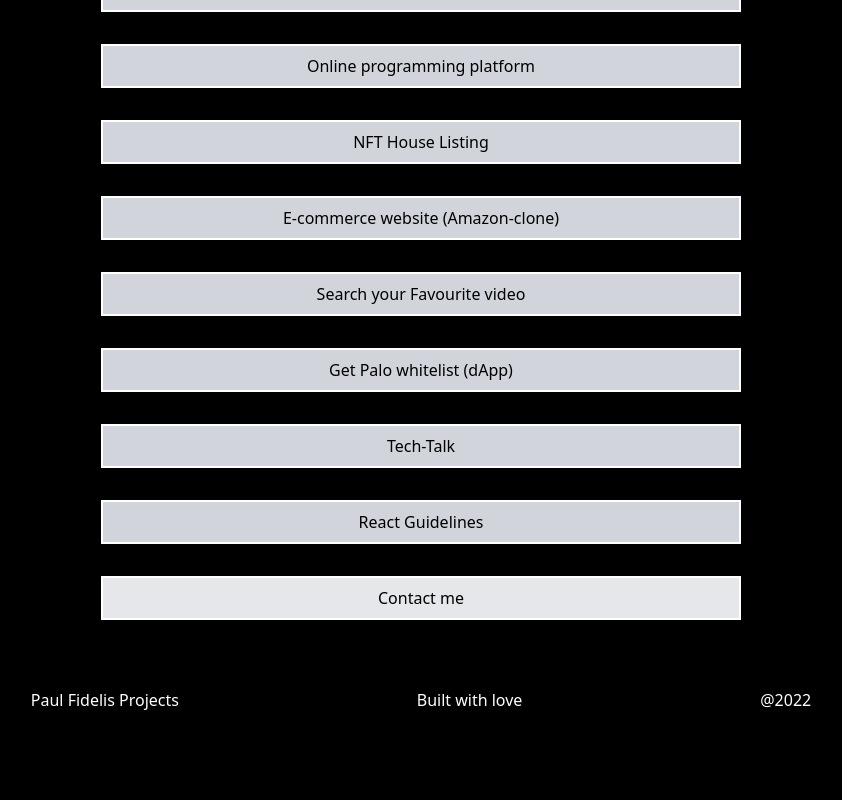
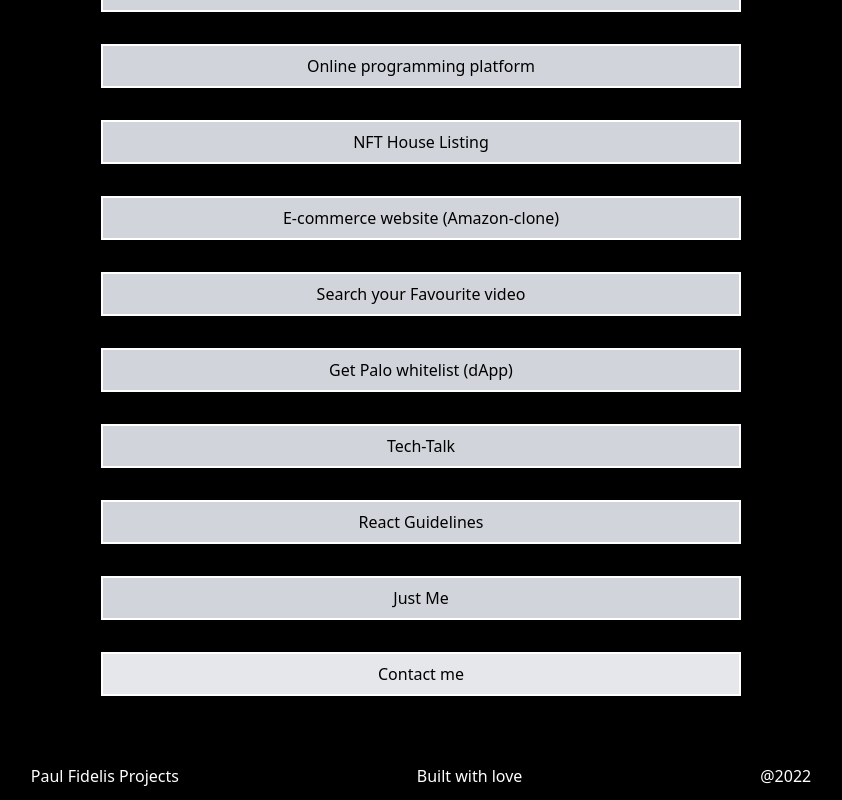
Before and after one commit to fidelmak/myProjectLink, a React (Create React App) app in the folder mylink/: page / in a window 1280 px wide. Shown: the part 440-1240 px from the top of the page, without its empty margins (219-1061 px from the left). Before the commit the page ends 1164 px from the top, so only its background shows below. Built offline with nearby package versions, Linux system fonts and the light colour scheme.

Commit message:
Update BtnLink.jsx

```diff
--- a/mylink/src/components/BtnLink.jsx
+++ b/mylink/src/components/BtnLink.jsx
@@ -14,6 +14,7 @@ function BtnLink() {
                     <Button name="Tech-Talk"link="https://social-eosin-tau.vercel.app/#span" id='pitch'/>
                     <Button name="React Guidelines "link=" https://silly-davinci-6a83f1.netlify.app/#lifting_state_up" id='book__design'/>
 
+                    <Button name="Just Me"link=" https://makekudi.netlify.app/" />
 
     </div>
   )
```
